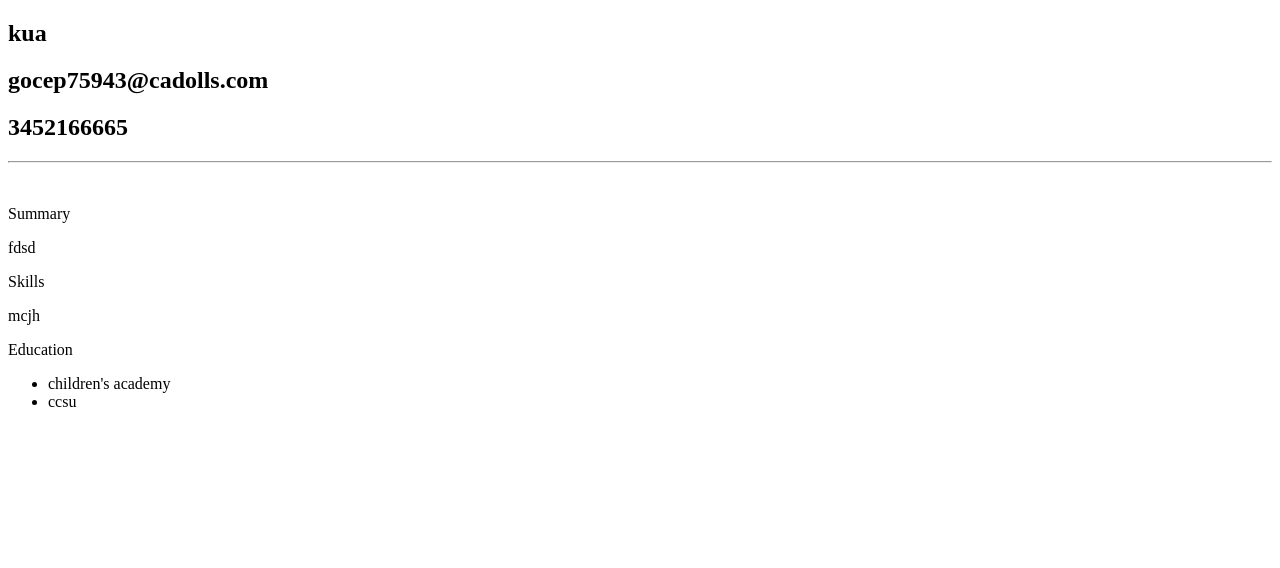
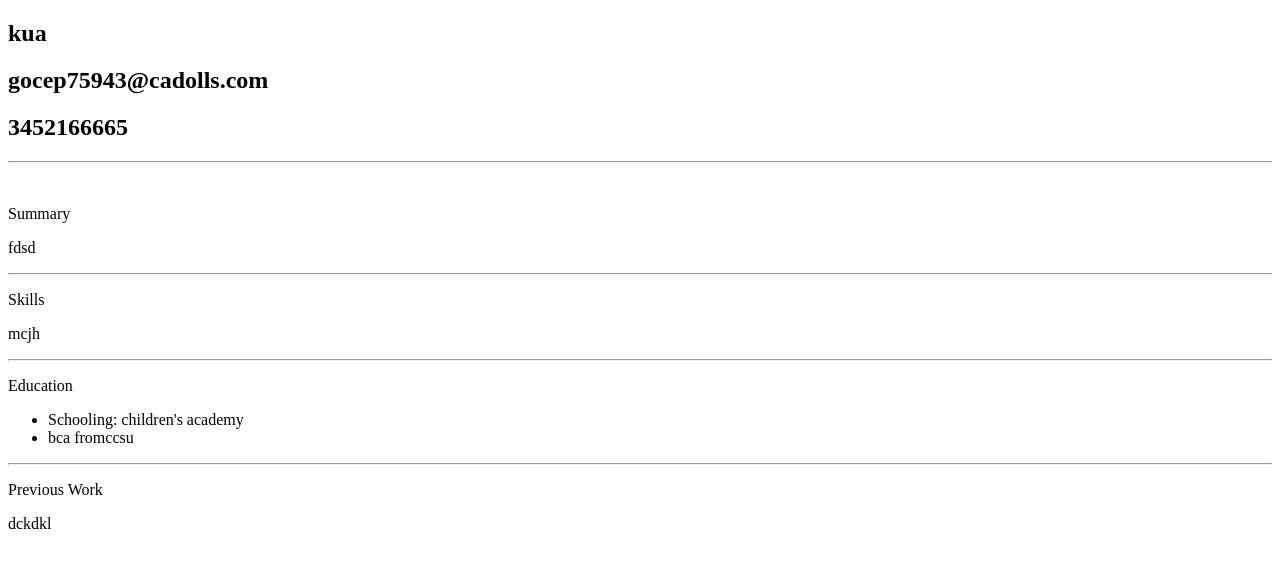
Before and after one commit to Kajal-Yadav31/ResumeGenerator, a Django app: template pdfApp/templates/pdfApp/resume.html in a window 1280 px wide. Shown: the top 568 px of the page. Run offline with Django 4.2, Linux system fonts and the light colour scheme; the template is opened without the code that fills it: values that come from a table or form of the project are taken from there, others are empty; data comes from the database, SQL or seed files in the repository.

Commit message:
finishing my C V project

```diff
--- a/pdfApp/models.py
+++ b/pdfApp/models.py
@@ -11,3 +11,6 @@ class Profile(models.Model):
     university = models.TextField(max_length=100)
     previous_work = models.TextField(max_length=100)
     skills = models.TextField(max_length=100)
+
+    def __str__(self):
+        self.name
--- a/pdfApp/templates/pdfApp/resume.html
+++ b/pdfApp/templates/pdfApp/resume.html
@@ -13,12 +13,17 @@
     <br/>
     <p>Summary</p>
     <p>{{user_profile.summary}}</p>
+    <hr/>
     <p>Skills</p>
     <p>{{user_profile.skills}}</p>
+    <hr/>
     <p>Education</p>
     <ul>
-        <li>{{user_profile.school}}</li>
-        <li>{{user_profile.university}}</li>
+        <li>Schooling: {{user_profile.school}}</li>
+        <li>{{user_profile.degree}} from{{user_profile.university}}</li>
     </ul>
+    <hr/>
+    <p>Previous Work</p>
+    <p>{{user_profile.previous_work}}</p>
 </body>
 </html>
```
